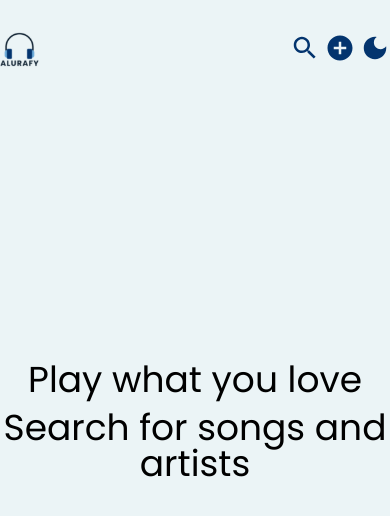
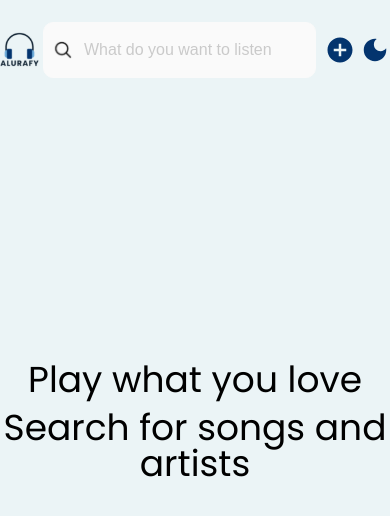
Before and after one commit to Monaliisa/AluraFy, a React (Vite) app: page /search in a window 390 px wide. Shown: the top 516 px of the page. Built offline with nearby package versions, Linux system fonts and the light colour scheme.

Commit message:
fix - Improving responsiveness

```diff
--- a/src/components/Header/AddButton/AddButton.css
+++ b/src/components/Header/AddButton/AddButton.css
@@ -20,3 +20,12 @@
     cursor: pointer;
     text-decoration: underline;
 }
+
+@media (max-width: 768px){
+
+    .add-button{
+        top: 20vw;
+        right: 1vh;
+    }
+
+}
--- a/src/components/Header/Header.css
+++ b/src/components/Header/Header.css
@@ -49,6 +49,10 @@
   display: none !important;
 }
 
+
+
+
+
 @media (max-width: 768px) {
   .search-on {
     display: block !important;
@@ -56,7 +60,7 @@
 
   .header {
     display: flex;
-    flex-wrap: wrap;
+    flex-wrap: nowrap;
     padding: 0%!important;
     justify-content: space-between;
     align-items: center;
--- a/src/components/Header/index.jsx
+++ b/src/components/Header/index.jsx
@@ -1,14 +1,15 @@
-import { useState } from 'react';
-import { useLocation, useNavigate } from 'react-router-dom';
-import './Header.css';
-import logoLight from '../../assets/logo-light.svg';
-import logoDark from '../../assets/logo-dark.svg';
-import DarkModeIcon from '@mui/icons-material/DarkMode';
-import LightModeIcon from '@mui/icons-material/LightMode';
-import AddCircleIcon from '@mui/icons-material/AddCircle';
-import SearchIcon from '@mui/icons-material/Search';
-import Search from '../Search';
-import AddButton from './AddButton';
+import { DarkMode, LightMode, AddCircle } from "@mui/icons-material";
+
+import { useState } from "react";
+import { useLocation, useNavigate } from "react-router-dom";
+import "./Header.css";
+
+import logoLight from "../../assets/logo-light.svg";
+import logoDark from "../../assets/logo-dark.svg";
+import SearchIcon from "@mui/icons-material/Search";
+
+import Search from "../Search";
+import AddButton from "./AddButton";
 
 const Header = () => {
   const [isDarkMode, setIsDarkMode] = useState(false);
@@ -19,19 +20,19 @@ const Header = () => {
 
   const toggleDarkMode = () => {
     setIsDarkMode(!isDarkMode);
-    document.documentElement.classList.toggle('dark-mode', !isDarkMode);
+    document.documentElement.classList.toggle("dark-mode", !isDarkMode);
   };
 
   const toggleAddButton = () => {
     setShowAddButton(!showAddButton);
-  }
+  };
 
   const handleSearchClick = () => {
     setShowSearch(!showSearch);
   };
 
   return (
-    <header className={`header ${isDarkMode ? 'dark' : 'light'}`}>
+    <header className={`header ${isDarkMode ? "dark" : "light"}`}>
       <img
         className="icon-header"
         src={isDarkMode ? logoDark : logoLight}
@@ -39,25 +40,39 @@ const Header = () => {
         onClick={() => navigate("/")}
       />
 
-      <div className="search-container"
+      <div
+        className="search-container"
         onClick={() => location.pathname !== "/search" && navigate("/search")}
       >
         <Search />
       </div>
 
       <div className="buttons">
-        <div className='search-on'>
-          <SearchIcon
-            onClick={handleSearchClick}
-            className={`toggle-icon add-icon ${isDarkMode ? 'dark-icon' : 'light-icon'}`}
-          />
+        <div className="search-on">
+          {/* <SearchIcon
+            onClick={() => {
+              handleSearchClick();
+              if (location.pathname !== "/search") {
+                navigate("/search");
+              }
+            }}
+            className={`toggle-icon add-icon   ${
+              isDarkMode ? "dark-icon" : "light-icon"
+            }`}
+          /> */}
         </div>
 
-        {!showSearch && !(location.pathname === "/new-song" || location.pathname === "/new-artist") && (
+        {!showSearch &&
+          !(
+            location.pathname === "/new-song" ||
+            location.pathname === "/new-artist"
+          ) && (
             <>
-            <AddCircleIcon
+              <AddCircle
                 onClick={toggleAddButton}
-              className={`add-icon ${isDarkMode ? 'dark-icon' : 'light-icon'}`}
+                className={`add-icon ${
+                  isDarkMode ? "dark-icon" : "light-icon"
+                }`}
                 fontSize="large"
                 alt="Botão para adicionar músicas"
               />
@@ -65,20 +80,23 @@ const Header = () => {
             </>
           )}
 
-        {!showSearch && (
-          isDarkMode ? (
-            <LightModeIcon
+        {!showSearch &&
+          (isDarkMode ? (
+            <LightMode
               onClick={toggleDarkMode}
-              className={`toggle-icon add-icon ${isDarkMode ? 'dark-icon' : 'light-icon'}`}
+              className={`toggle-icon add-icon ${
+                isDarkMode ? "dark-icon" : "light-icon"
+              }`}
               fontSize="large"
             />
           ) : (
-            <DarkModeIcon
+            <DarkMode
               onClick={toggleDarkMode}
-              className={`toggle-icon add-icon ${isDarkMode ? 'dark-icon' : 'light-icon'}`}
+              className={`toggle-icon add-icon ${
+                isDarkMode ? "dark-icon" : "light-icon"
+              }`}
             />
-          )
-        )}
+          ))}
       </div>
     </header>
   );
--- a/src/components/Search/Search.css
+++ b/src/components/Search/Search.css
@@ -5,12 +5,11 @@
 .search-input {
   background: var(--Background-camp-text);
   border-radius: 10px;
-    border-radius: 10px;
-    border: 1px var(--Background-camp-text);
+  border: 1px solid var(--Background-camp-text);
   font-size: 16px;
   outline: none;
   padding: 18px 40px;
-    width:100%;
+  width: 100%;
 }
 
 .search-input::placeholder {
@@ -30,12 +29,22 @@
   width: 20px;
 }
 
+/* Para dispositivos móveis */
+@media (max-width: 768px) {
+  .search-container {
+    width: 70%;
+    max-width: 300px;
+  }
 
+  .search-off{
+  display: none !important;
+}
+}
 
-
-  @media (max-width: 768px) {
-    .search-container{
-      display: none;
+@media (min-width: 769px) {
+  .search-container {
+    width: 100%;
+    max-width: 300px;
   }
 
 }
--- a/src/pages/NewArtist/SuccessModal/SuccessModal.css
+++ b/src/pages/NewArtist/SuccessModal/SuccessModal.css
@@ -25,3 +25,11 @@
     gap: 8px;
     color: var(--Black);
 }
+
+@media (max-width: 768px){
+    .modal{
+       margin: auto;
+       width: 80%;
+       text-align: center;
+    }
+}
```
Also changed, not shown: 1 other file (tests, documents, lock files or other folders). Lines whose indentation alone changed are shown as unchanged.
